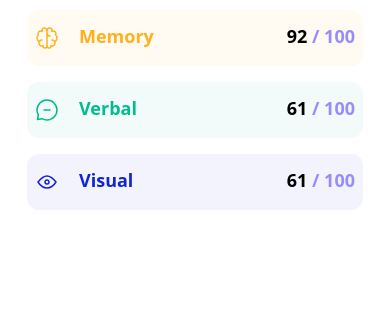
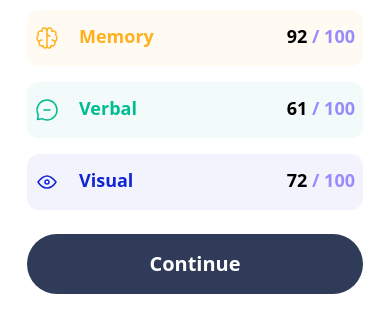
Before and after one commit to bluesky0-0/result-summary-calculation, a website built with Vite: page index.html in a window 390 px wide. Shown: the part 534-844 px from the top of the page. Built offline with nearby package versions, Linux system fonts and the light colour scheme.

Commit message:
fully done for mobile

```diff
--- a/index.html
+++ b/index.html
@@ -63,9 +63,12 @@
               <img class="w-6 h-6 mt-4"  src="images/icon-visual.svg" alt="visual" />
               <h3 class="mt-3 text-[#1125d4]">Visual</h3>
             </div>
-            <p class="mt-3 mx-2 text-[#978cf9]"><u class="no-underline text-black">61 </u>/ 100</p>
+            <p class="mt-3 mx-2 text-[#978cf9]"><u class="no-underline text-black">72 </u>/ 100</p>
           </div>
 
+        </div>
+        <div class="pt-6 flex items-center justify-center">
+          <button class="text-white text-xl font-semibold py-4 bg-[#303b59] w-[21rem] rounded-full">Continue</button>
         </div>
       </div>
     </div>
```
